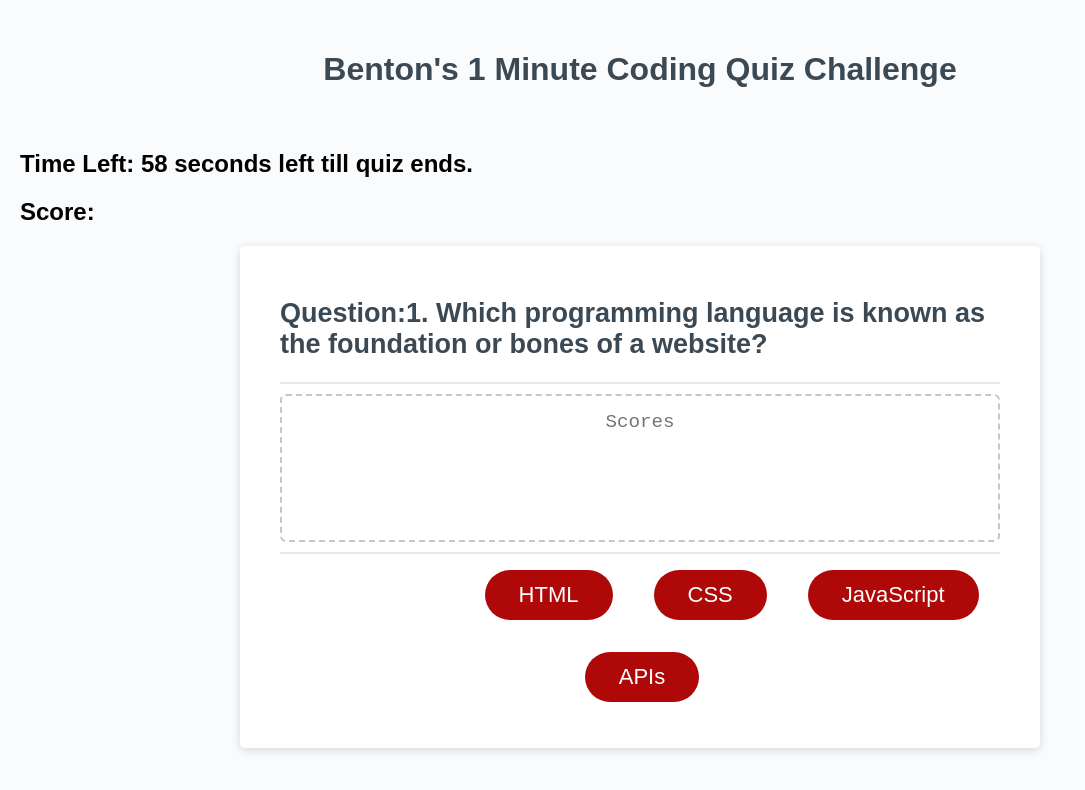
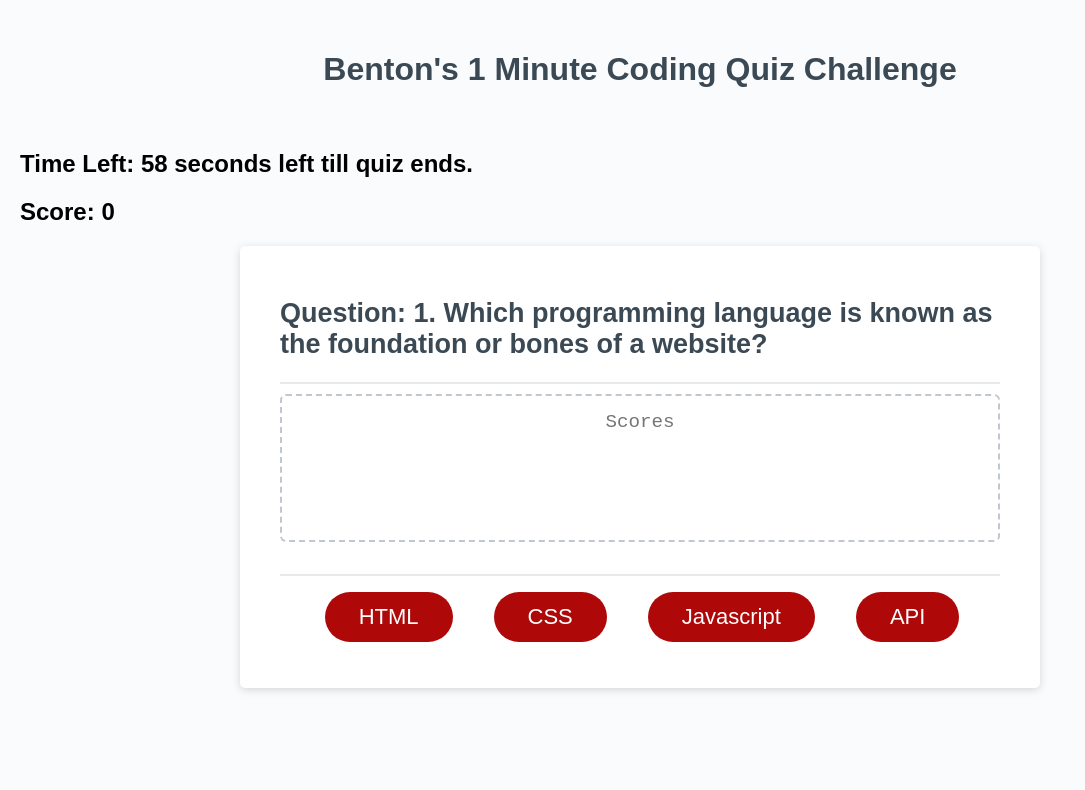
Before and after one commit to bentonwashington/04-Benton-CodeQuiz, a plain HTML site: page develop/index.html in a window 1280 px wide. Both pictures are taken after a click on the button "START". Shown: the whole page, without its empty margins (0-1085 px from the left). Drawn offline with Linux system fonts and the light colour scheme.

Commit message:
late commit, coudlnt figure out how to go to next'

```diff
--- a/develop/index.html
+++ b/develop/index.html
@@ -31,13 +31,13 @@
             placeholder="Scores"
             aria-label="Generated Password"
           ></textarea>
-        </div>
-        <div class="card-footer">
-          <button id="start" class="btn">START</button>
-          <button id="choicea" class="btn">HTML</button>
-          <button id="choiceb" class="btn">CSS</button>
-          <button id="choicec" class="btn">JavaScript</button>
-          <button id="choiced" class="btn">APIs</button>
+        </div>  <button id="start">START</button>
+        <div class="card-footer" id="buttons">
+
+          <button id="choicea" class="btn"></button>
+          <button id="choiceb" class="btn"></button>
+          <button id="choicec" class="btn"></button>
+          <button id="choiced" class="btn"></button>
         </div>
       </div>
 
--- a/develop/script.js
+++ b/develop/script.js
@@ -1,7 +1,7 @@
 var timeEl = document.querySelector('.time');
 var scoreEl = document.querySelector('#score');
 var questionEl = document.querySelector('.question');
-var buttonsEl = document.querySelector('.btn');
+var buttonsEl = document.querySelector('#buttons');
 var choiceaEl = document.querySelector('#choicea');
 var choicebEl = document.querySelector('#choiceb');
 var choicecEl = document.querySelector('#choicec');
@@ -11,53 +11,73 @@ var startEl = document.querySelector('#start');
 var secondsLeft = 60;
 var highScore = 0;
 
-var codingQuiz = {
-    question1: '1. Which programming language is known as the foundation or bones of a website?',
-    choices1: ['HTML','CSS','Javascript','API'],
-    answer1: 'HTML',
+var questionIndex = 0
 
-    question2: '2. Which programming language is known as the "skin" or styling of a website?',
-    choices2: ['HTML','CSS','Javascript','API'],
-    answer2: 'CSS',
+var codingQuiz = [{
+    question: ' 1. Which programming language is known as the foundation or bones of a website?',
+    choices: ['HTML','CSS','Javascript','API'],
+    answer: 'HTML',
+},{
 
-    question3: '3. Which programming language is known as the "brains" or logic of a website?',
-    choices3: ['HTML','CSS','Javascript','API'],
-    answer3: 'Javascript',
+    question: ' 2. Which programming language is known as the "skin" or styling of a website?',
+    choices: ['HTML','CSS','Javascript','API'],
+    answer: 'CSS',
+},{
+    question: ' 3. Which programming language is known as the "brains" or logic of a website?',
+    choices: ['HTML','CSS','Javascript','API'],
+    answer: 'Javascript',
+},{
+    question: ' 4. Which programming language is a supplement to shorten the "Javascript" programming language?',
+    choices: ['HTML','CSS','Javascript','API'],
+    answer: 'API',
+}];
 
-    question4: '4. Which programming language is a supplement to shorten the "Javascript" programming language?',
-    choices4: ['HTML','CSS','Javascript','API'],
-    answer4: 'API',
-};
+function next (event) {
+    console.log(event)
+    if (event.target.textContent === codingQuiz[questionIndex].answer){
+        scoreEl.textContent = highScore += 50;
+        questionIndex ++;
+        questionRender();
+    }
+    else {
+        questionIndex ++;
+        questionRender();
+    }
+    if (questionIndex = 4){
+        funtion
+
+    }
+}
+
 
 
 
 function takeQuiz() {
-    // start button disappears
+    // Start button disappears
 startEl.setAttribute('style', 'visibility: hidden');
     // Timer begins when user clicks start button
     var timerInterval = setInterval(function() {
         secondsLeft--;
         timeEl.textContent = secondsLeft + ' seconds left till quiz ends.';
-// supposed to stop when hit 0
-        if (secondsleft === 0) {
+        scoreEl.textContent = highScore ;
+        if (secondsLeft === 0) {
             clearInterval(timerInterval);
         }
     }, 1000);
 // // Question 1 appears.
 // If right buttton clicked, +50 pts and go to next question
-// If wrong button clicked, +0 pts and go to next question
-questionEl.textContent = codingQuiz.question1;
-if (choiceaEl.clicked == true) {
-    questionEl.textContent = codingQuiz.question2;
-};
-// if(document.getElementById('choicea').clicked == true) {
-//     scoreEl.textContent = highScore + 50;
-//     questionEl.textContent = codingQuiz.question2
-// else
-//     scoreEl.textContent = highScore + 0;
-//     questionEl.textContent = codingQuiz.question2
-// };
-
+// If wrong button clicked, go to next question
+questionRender();
 }
 
-start.addEventListener("click", takeQuiz)
+function questionRender(){
+    questionEl.textContent = codingQuiz[questionIndex].question;
+    choiceaEl.textContent = codingQuiz[questionIndex].choices[0];
+    choicebEl.textContent = codingQuiz[questionIndex].choices[1];
+    choicecEl.textContent = codingQuiz[questionIndex].choices[2];
+    choicedEl.textContent = codingQuiz[questionIndex].choices[3];
+}
+
+start.addEventListener("click", takeQuiz);
+
+buttonsEl.addEventListener("click", next);
```
Also changed, not shown: 1 other file.
